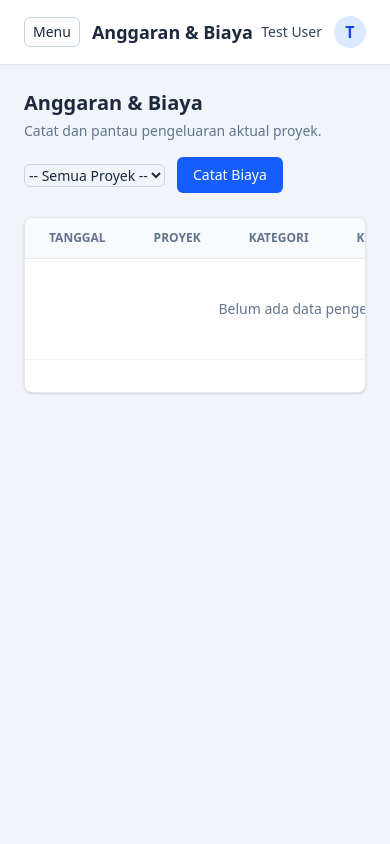
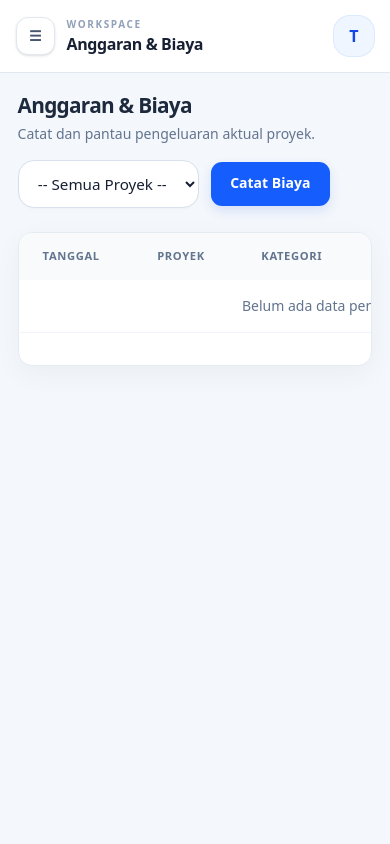
Before and after one commit to akbrff/buildsync-erp, a Laravel app: page /budgets in a window 390 px wide. Run offline with Laravel 12, Linux system fonts and the light colour scheme; a user stored in the database is signed in; data comes from the database, SQL or seed files in the repository; data that the repository does not hold is empty; style sheets or scripts are compiled from the project's sources.

Commit message:
style: modernize application shell and responsive form controls

```diff
--- a/resources/views/layouts/app.blade.php
+++ b/resources/views/layouts/app.blade.php
@@ -3,78 +3,131 @@
 <head>
     <meta charset="utf-8">
     <meta name="viewport" content="width=device-width, initial-scale=1">
+    <meta name="theme-color" content="#0f172a">
     <title>@yield('title', 'Dashboard') | {{ config('app.name') }}</title>
     @vite(['resources/css/app.css', 'resources/js/app.js'])
+    <style>
+        :root { color-scheme: light; }
+        body { background: #f4f7fb !important; color: #172033; }
+        #sidebar { background: linear-gradient(180deg,#111c32 0%,#172943 100%); box-shadow: 8px 0 30px rgba(15,23,42,.08); }
+        #sidebar > div:first-child { padding: 1.65rem 1.35rem; border-color: rgba(255,255,255,.1); }
+        #sidebar nav { padding: 1.25rem .85rem; }
+        #sidebar nav a, #sidebar nav span { display:flex; align-items:center; min-height:44px; padding:.7rem .9rem; margin:.2rem 0; border-radius:12px; font-weight:500; transition:background .2s, transform .2s; }
+        #sidebar nav a:hover { background:rgba(255,255,255,.09); transform:translateX(2px); }
+        #sidebar nav a.bg-blue-600 { background:linear-gradient(135deg,#2563eb,#3b82f6); box-shadow:0 8px 18px rgba(37,99,235,.25); }
+        header { min-height:76px; padding:1rem clamp(1rem,3vw,2.5rem) !important; background:rgba(255,255,255,.92) !important; backdrop-filter:blur(14px); }
+        header h1 { font-size:1.15rem; font-weight:750; letter-spacing:-.025em; color:#172033; }
+        main { width:100%; max-width:1600px; margin:0 auto; padding:clamp(1rem,2.5vw,2.25rem) !important; }
+        main .rounded-lg, main .rounded-md { border-radius:16px; }
+        main .bg-white { border:1px solid #e7edf5; box-shadow:0 8px 28px rgba(15,23,42,.045); }
+        main .shadow-sm { box-shadow:0 8px 28px rgba(15,23,42,.045); }
+        main h2 { letter-spacing:-.035em; font-size:clamp(1.3rem,2vw,1.7rem); }
+        main h3 { letter-spacing:-.02em; }
+        main input:not([type=checkbox]):not([type=radio]), main select, main textarea,
+        input:not([type=checkbox]):not([type=radio]), select, textarea {
+            width:100%; min-height:48px; padding:.75rem .95rem; border:1px solid #d7e0ec;
+            border-radius:11px; background:#fff; color:#172033; font-size:.95rem;
+            box-shadow:0 1px 2px rgba(15,23,42,.025); transition:border-color .18s,box-shadow .18s;
+        }
+        main textarea, textarea { min-height:132px; resize:vertical; line-height:1.6; }
+        main input:focus, main select:focus, main textarea:focus, input:focus, select:focus, textarea:focus {
+            outline:none; border-color:#3b82f6; box-shadow:0 0 0 4px rgba(59,130,246,.12);
+        }
+        main label { display:block; margin-bottom:.45rem; color:#344258; font-weight:650; font-size:.9rem; }
+        main form .grid { row-gap:1.35rem; }
+        main button[type=submit], main a.bg-blue-600, main button.bg-blue-600 {
+            min-height:44px; border-radius:11px; padding:.7rem 1.2rem; font-weight:650;
+            box-shadow:0 5px 12px rgba(37,99,235,.14); transition:transform .18s,box-shadow .18s,background .18s;
+        }
+        main button[type=submit]:hover, main a.bg-blue-600:hover, main button.bg-blue-600:hover { transform:translateY(-1px); box-shadow:0 8px 18px rgba(37,99,235,.2); }
+        main table { border-collapse:separate; border-spacing:0; }
+        main thead th { padding-top:1rem !important; padding-bottom:1rem !important; letter-spacing:.055em; font-size:.7rem; }
+        main tbody td { padding-top:1rem !important; padding-bottom:1rem !important; }
+        main tbody tr:hover { background:#f7faff; }
+        main .max-w-2xl { max-width: min(100%, 58rem); }
+        main .max-w-xl { max-width: min(100%, 52rem); }
+        main .max-w-md { max-width: min(100%, 46rem); }
+        main .border-slate-200 { border-color:#e5ebf3; }
+        @media (max-width:1023px) {
+            #sidebar { position:fixed; z-index:50; inset:0 auto 0 0; width:min(84vw,300px); height:100dvh; overflow-y:auto; }
+            main { padding:1.1rem !important; }
+        }
+        @media (max-width:640px) {
+            header { min-height:66px; }
+            header h1 { font-size:1rem; }
+            main .flex.justify-between, main .sm\\:flex-row { align-items:stretch; }
+            main table { min-width:680px; }
+            main .rounded-lg.bg-white { border-radius:14px; }
+        }
+    </style>
 </head>
 <body class="bg-slate-100 text-slate-800 antialiased">
 @php
-    // Menu sidebar. Tautan hanya aktif jika route-nya sudah ada,
-    // jadi aman dipakai sebelum modul lain digabung.
     $menu = [
-        ['label' => 'Dashboard',          'route' => 'dashboard'],
-        ['label' => 'Proyek',             'route' => 'projects.index'],
-        ['label' => 'Jadwal & Progres',   'route' => 'schedules.index'],
+        ['label' => 'Dashboard', 'route' => 'dashboard'],
+        ['label' => 'Proyek', 'route' => 'projects.index'],
+        ['label' => 'Jadwal & Progres', 'route' => 'schedules.index'],
         ['label' => 'Monitoring & Keterlambatan', 'route' => 'schedules.monitoring'],
-        ['label' => 'Dashboard Jadwal',   'route' => 'schedules.dashboard'],
-        ['label' => 'Timeline Proyek',    'route' => 'schedules.timeline'],
+        ['label' => 'Dashboard Jadwal', 'route' => 'schedules.dashboard'],
+        ['label' => 'Timeline Proyek', 'route' => 'schedules.timeline'],
         ['label' => 'Material & Inventaris', 'route' => 'materials.index'],
-        ['label' => 'Tenaga Kerja',       'route' => 'workers.index'],
-        ['label' => 'Anggaran & Biaya',   'route' => 'budgets.index'],
-        ['label' => 'Laporan',            'route' => 'reports.index'],
+        ['label' => 'Tenaga Kerja', 'route' => 'workers.index'],
+        ['label' => 'Anggaran & Biaya', 'route' => 'budgets.index'],
+        ['label' => 'Laporan', 'route' => 'reports.index'],
     ];
 @endphp
 
 <div class="flex min-h-screen">
-    <aside id="sidebar" class="hidden w-64 shrink-0 flex-col bg-slate-900 text-slate-200 lg:flex">
+    <aside id="sidebar" class="hidden w-64 shrink-0 flex-col text-slate-200 lg:flex">
         <div class="border-b border-slate-700 px-6 py-5">
-            <p class="text-lg font-bold text-white">BuildSync ERP</p>
-            <p class="text-xs text-slate-400">Manajemen Proyek Konstruksi</p>
-
-            {{-- Tombol Logout --}}
-            <form method="POST" action="{{ route('logout') }}" class="mt-4">
+            <div class="flex items-center gap-3">
+                <div class="flex h-11 w-11 items-center justify-center rounded-2xl bg-blue-500 text-lg font-black text-white shadow-lg shadow-blue-900/30">B</div>
+                <div>
+                    <p class="text-lg font-extrabold tracking-tight text-white">BuildSync <span class="text-blue-400">ERP</span></p>
+                    <p class="text-xs text-slate-400">Manajemen Proyek Konstruksi</p>
+                </div>
+            </div>
+            <form method="POST" action="{{ route('logout') }}" class="mt-6">
                 @csrf
-                <button type="submit" class="flex items-center gap-2 text-xs text-red-400 hover:text-red-300 transition-colors">
-                    <svg xmlns="http://www.w3.org/2000/svg" class="h-4 w-4" fill="none" viewBox="0 0 24 24" stroke="currentColor">
-                        <path stroke-linecap="round" stroke-linejoin="round" stroke-width="2" d="M17 16l4-4m0 0l-4-4m4 4H7m6 4v1a3 3 0 01-3 3H6a3 3 0 01-3-3V7a3 3 0 013-3h4a3 3 0 013 3v1" />
-                    </svg>
-                    Logout
+                <button type="submit" class="flex w-full items-center gap-2 rounded-xl border border-white/10 px-3 py-2.5 text-sm font-semibold text-red-300 transition hover:bg-red-500/10 hover:text-red-200">
+                    <svg xmlns="http://www.w3.org/2000/svg" class="h-4 w-4" fill="none" viewBox="0 0 24 24" stroke="currentColor"><path stroke-linecap="round" stroke-linejoin="round" stroke-width="2" d="M17 16l4-4m0 0l-4-4m4 4H7m6 4v1a3 3 0 01-3 3H6a3 3 0 01-3-3V7a3 3 0 013-3h4a3 3 0 013 3v1" /></svg>
+                    Keluar dari aplikasi
                 </button>
             </form>
         </div>
         <nav class="flex-1 space-y-1 px-3 py-4 text-sm">
+            <p class="px-3 pb-2 text-[10px] font-bold uppercase tracking-[.18em] text-slate-500">Menu utama</p>
             @foreach ($menu as $item)
                 @if (Route::has($item['route']))
-                    <a href="{{ route($item['route']) }}"
-                       class="block rounded-md px-3 py-2 {{ request()->routeIs($item['route']) ? 'bg-blue-600 text-white' : 'hover:bg-slate-800' }}">
+                    <a href="{{ route($item['route']) }}" class="{{ request()->routeIs($item['route']) ? 'bg-blue-600 text-white' : 'text-slate-300' }}">
                         {{ $item['label'] }}
                     </a>
                 @else
-                    <span class="block cursor-not-allowed rounded-md px-3 py-2 text-slate-500">
-                        {{ $item['label'] }} <span class="text-xs">(segera)</span>
-                    </span>
+                    <span class="cursor-not-allowed text-slate-500">{{ $item['label'] }} <span class="ml-auto text-[10px]">(segera)</span></span>
                 @endif
             @endforeach
         </nav>
+        <div class="border-t border-white/10 px-5 py-4 text-xs text-slate-500">BuildSync ERP · Workspace</div>
     </aside>
 
     <div class="flex min-w-0 flex-1 flex-col">
-        <header class="flex items-center justify-between border-b border-slate-200 bg-white px-6 py-4">
+        <header class="sticky top-0 z-30 flex items-center justify-between border-b border-slate-200 bg-white px-6 py-4">
             <div class="flex items-center gap-3">
-                <button type="button" class="rounded-md border border-slate-300 px-2 py-1 text-sm lg:hidden"
-                        onclick="document.getElementById('sidebar').classList.toggle('hidden')">Menu</button>
-                <h1 class="text-lg font-semibold">@yield('title', 'Dashboard')</h1>
-            </div>
-
-            {{-- Menampilkan nama pengguna yang login --}}
-            <div class="flex items-center gap-3">
-                <span class="text-sm font-medium text-slate-700">{{ Auth::user()->name ?? 'Tamu' }}</span>
-                <div class="h-8 w-8 rounded-full bg-blue-100 flex items-center justify-center text-blue-700 font-bold">
-                    {{ substr(Auth::user()->name ?? 'T', 0, 1) }}
+                <button type="button" aria-label="Buka menu" class="rounded-xl border border-slate-200 bg-white px-3 py-2 text-sm font-semibold text-slate-600 shadow-sm transition hover:bg-slate-50 lg:hidden" onclick="document.getElementById('sidebar').classList.toggle('hidden')">☰</button>
+                <div>
+                    <p class="text-[10px] font-bold uppercase tracking-[.16em] text-slate-400">Workspace</p>
+                    <h1>@yield('title', 'Dashboard')</h1>
                 </div>
             </div>
+            <div class="flex items-center gap-3">
+                <div class="hidden text-right sm:block">
+                    <p class="text-sm font-bold text-slate-700">{{ Auth::user()->name ?? 'Tamu' }}</p>
+                    <p class="text-xs text-slate-400">Administrator</p>
+                </div>
+                <div class="flex h-10 w-10 items-center justify-center rounded-2xl bg-blue-50 font-bold text-blue-700 ring-1 ring-blue-100">{{ strtoupper(substr(Auth::user()->name ?? 'T', 0, 1)) }}</div>
+            </div>
         </header>
-
-        <main class="flex-1 p-6">
+        <main class="flex-1">
             @yield('content')
         </main>
     </div>
```
